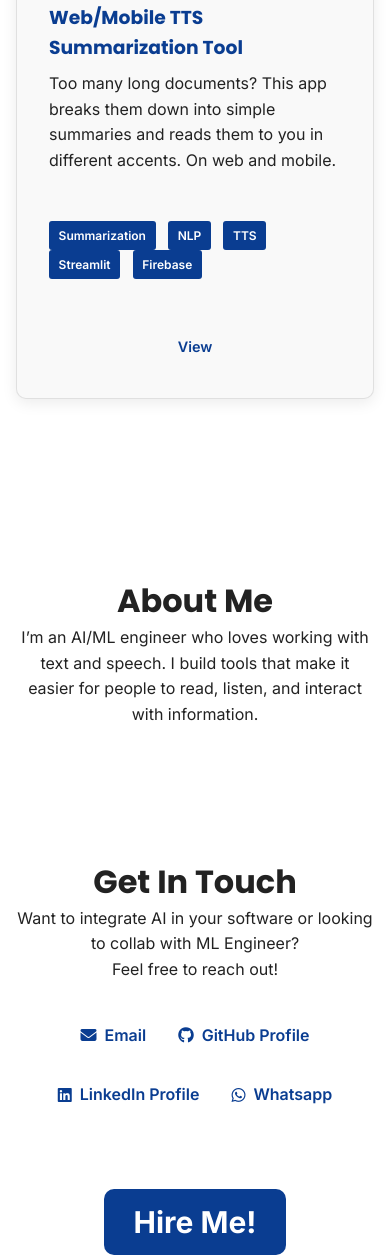
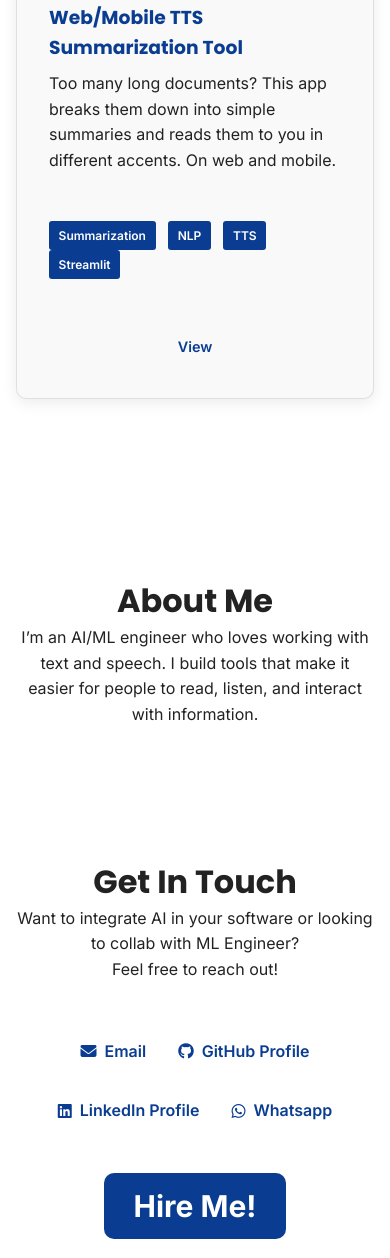
Before and after one commit to Theomnitron/my_portfolio, a plain HTML site: page index.html in a window 390 px wide. Shown: the part 3182-4440 px from the top of the page. Drawn offline with Linux system fonts and the light colour scheme.

Commit message:
Spaced the contact links for Good mobile look

```diff
--- a/index.html
+++ b/index.html
@@ -193,7 +193,6 @@
                             <span class="tag">NLP</span>
                             <span class="tag">TTS</span>
                             <span class="tag">Streamlit</span>
-                            <span class="tag">Firebase</span>
                         </div>
                         <div class="project-actions">
                             <!-- <a href="https://github.com/Theomnitron/SummaRead_App__PWA__Web_and_Mobile" target="_blank" class="btn btn-small" id="project-heading">View Code</a> -->
--- a/style.css
+++ b/style.css
@@ -616,7 +616,7 @@ body.dark-mode::before {
     justify-content: center;
     flex-wrap: wrap;
     gap: 1rem;
-    margin: 2rem 0 5rem 0;
+    margin: 3rem 1rem 3rem 1rem;
 }
 
 .contact-item {
```
